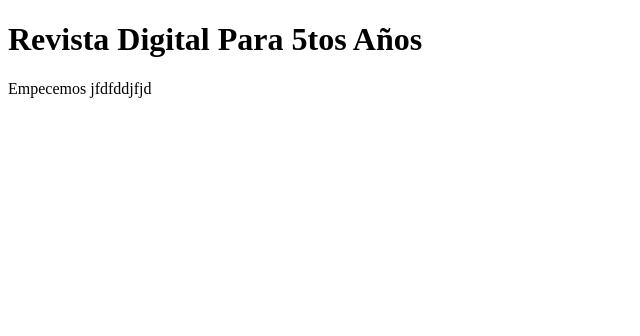
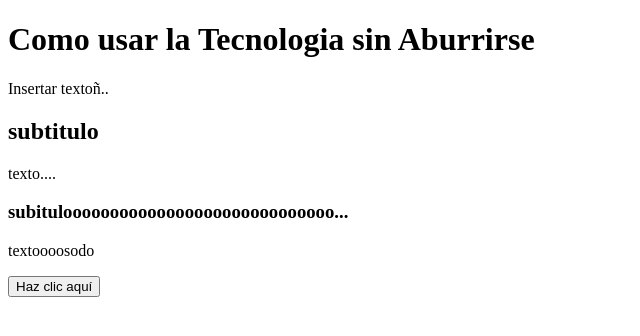
Before and after one commit to sa909/Pagina-Web-HDM, a plain HTML site: page Pagina Web/index.html in a window 1280 px wide. Shown: the whole page, without its empty margins (0-640 px from the left). Drawn offline with Linux system fonts and the light colour scheme.

Commit message:
index.html

```diff
--- a/Pagina Web/index.html
+++ b/Pagina Web/index.html
@@ -3,16 +3,29 @@
 
 <head>
     <meta charset="UTF-8">
-    <title>Mi primera web</title>
-
+    <title>Revista Digital Para 5tos Años </title>
+    <link rel="stylesheet" href="style.css">
 </head>
 
 <body>
 
-    <h1>Revista Digital Para 5tos Años</h1>
+    <h1>Como usar la Tecnologia sin Aburrirse</h1>
 
-    <p>Empecemos jfdfddjfjd</p>
+    <p>Insertar textoñ..</p>
+
+    <h2> subtitulo</h2>
+
+    <p>texto.... </p>
+
+    <h3> subitulooooooooooooooooooooooooooooo...</h3>
+
+    <p>textoooosodo </p>
+
+    <button id="boton">Haz clic aquí</button>
+
+    <script src="script.js"></script>
 
 </body>
 
 </html>
+</html>
```
